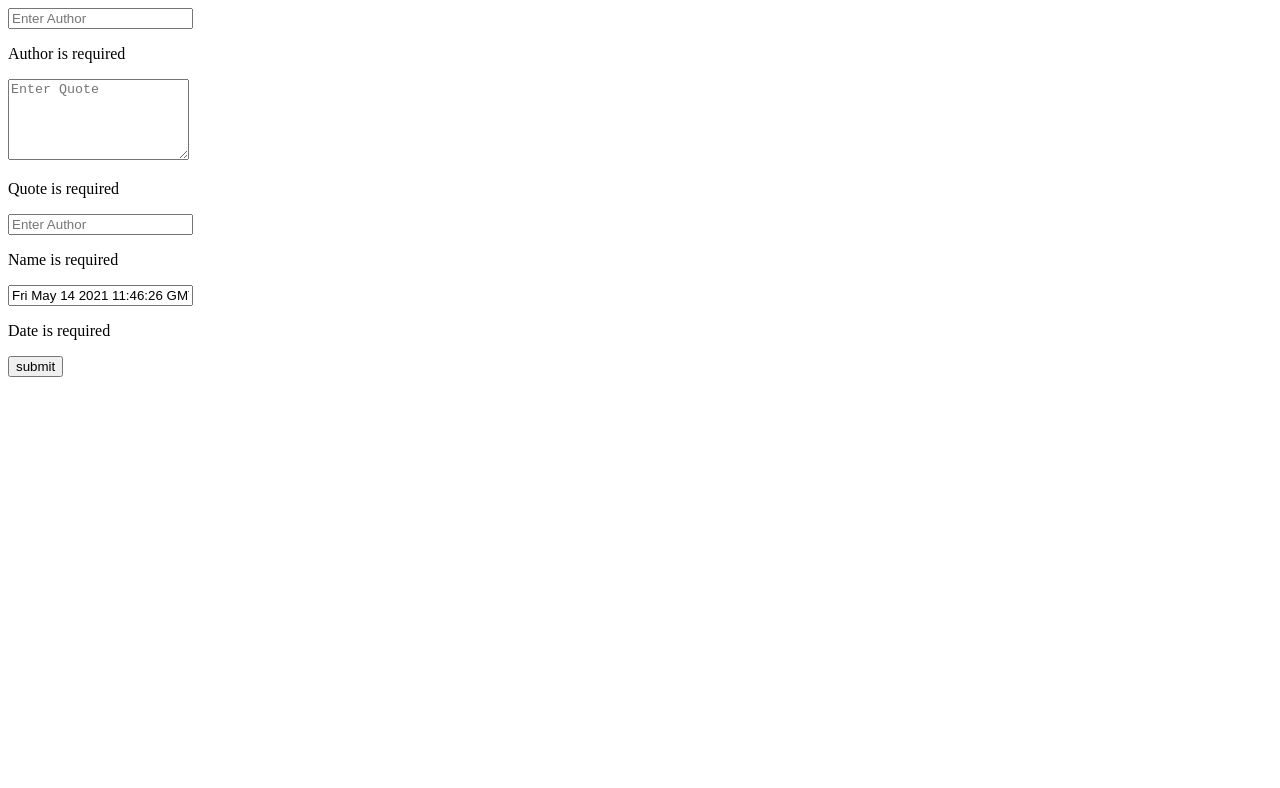
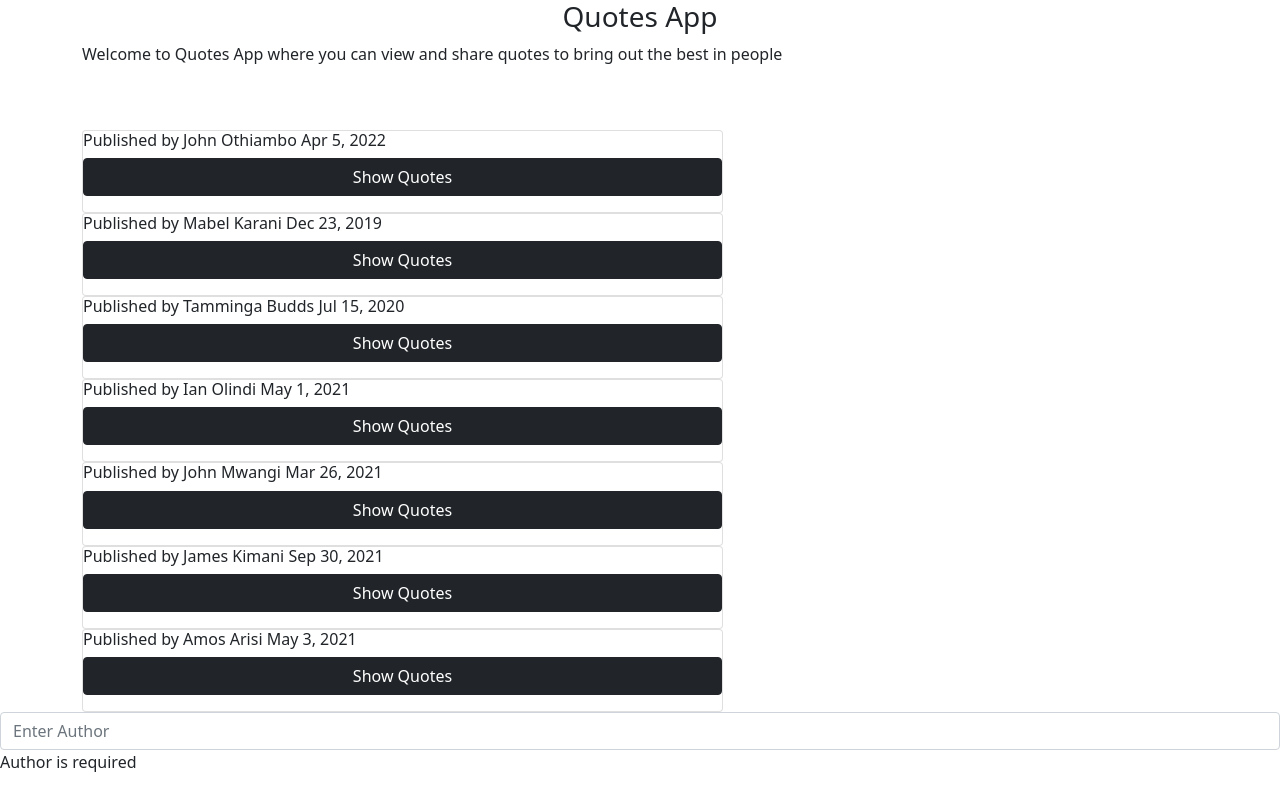
Before and after one commit to budds300/Quote-app, an Angular app: page / in a window 1280 px wide. Shown: the top 788 px of the page. Built offline with nearby package versions, Linux system fonts and the light colour scheme.

Commit message:
appcomponent

```diff
--- a/src/app/app.component.html
+++ b/src/app/app.component.html
@@ -1 +1,20 @@
+<div class="container">
+    <div class="header">
+        <h3 class="text-center ">Quotes App</h3>
+        <p>Welcome to Quotes App where you can view and share quotes to bring out the best in people</p>
+    </div>
+<div class="row pt-5">
+    <div class="col-md-7">
+        <div class="card pb-3" *ngFor = 'let quote of quoteEntry; let i = index'>
+            <h6> <span class="Name">Published by {{quote.submittedName}}</span> <span class="date"> {{quote.Date|date}} </span></h6>
+            <app-quote-message *ngIf='quote.showDetails' [message]='quote' (removeQuote)='removeItem($event,i)'></app-quote-message>
+            <button (click)='toggleDetails (i)' class="btn btn-dark">Show Quotes</button>
+        </div>
+    </div>
+    <div class="col-mod-5">
+
+    </div>
+</div>
+</div>
+
 <app-quote-form></app-quote-form>
--- a/src/styles.css
+++ b/src/styles.css
@@ -1 +1,2 @@
+@import "~bootstrap/dist/css/bootstrap.css"
 /* You can add global styles to this file, and also import other style files */
```
